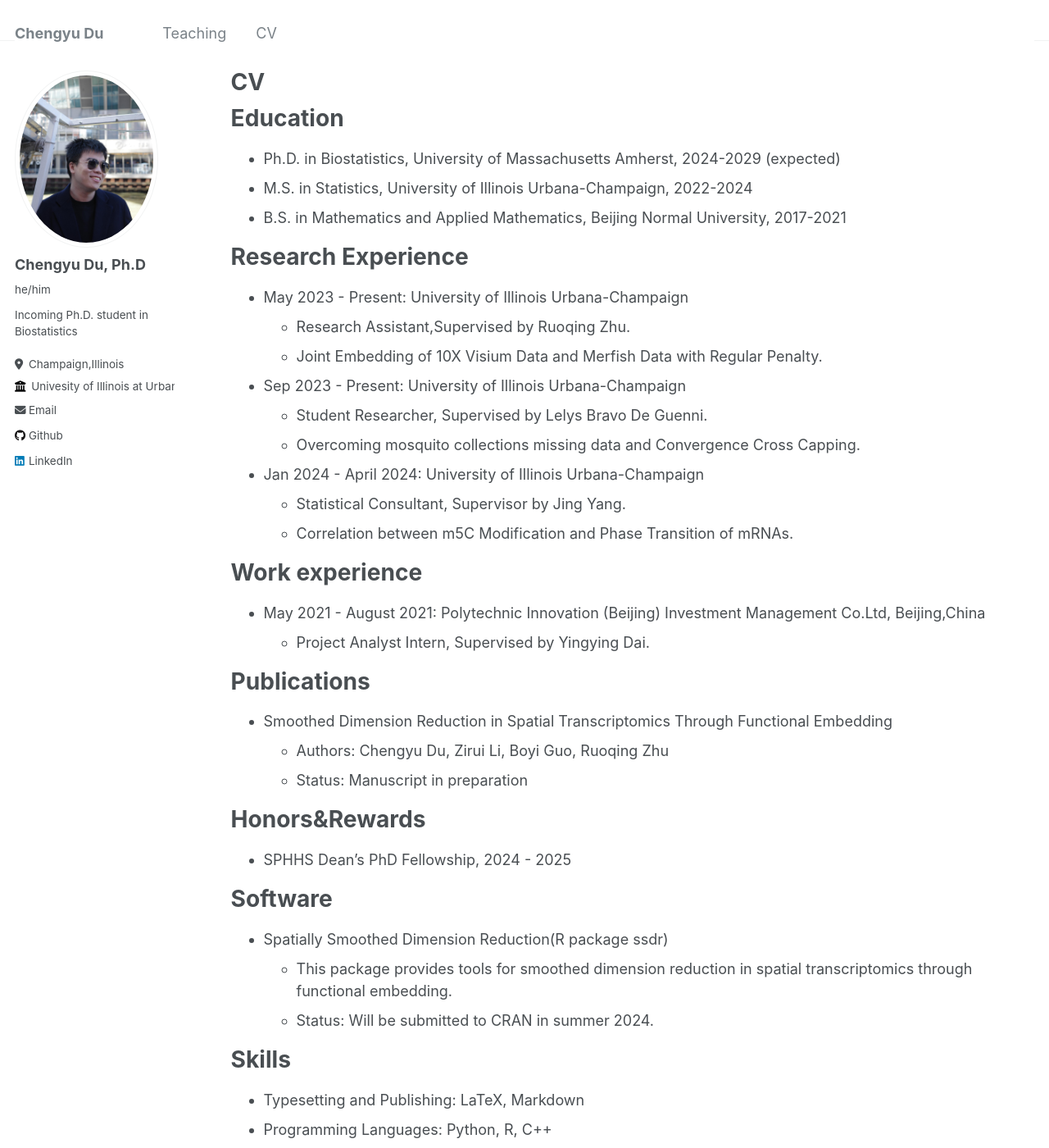
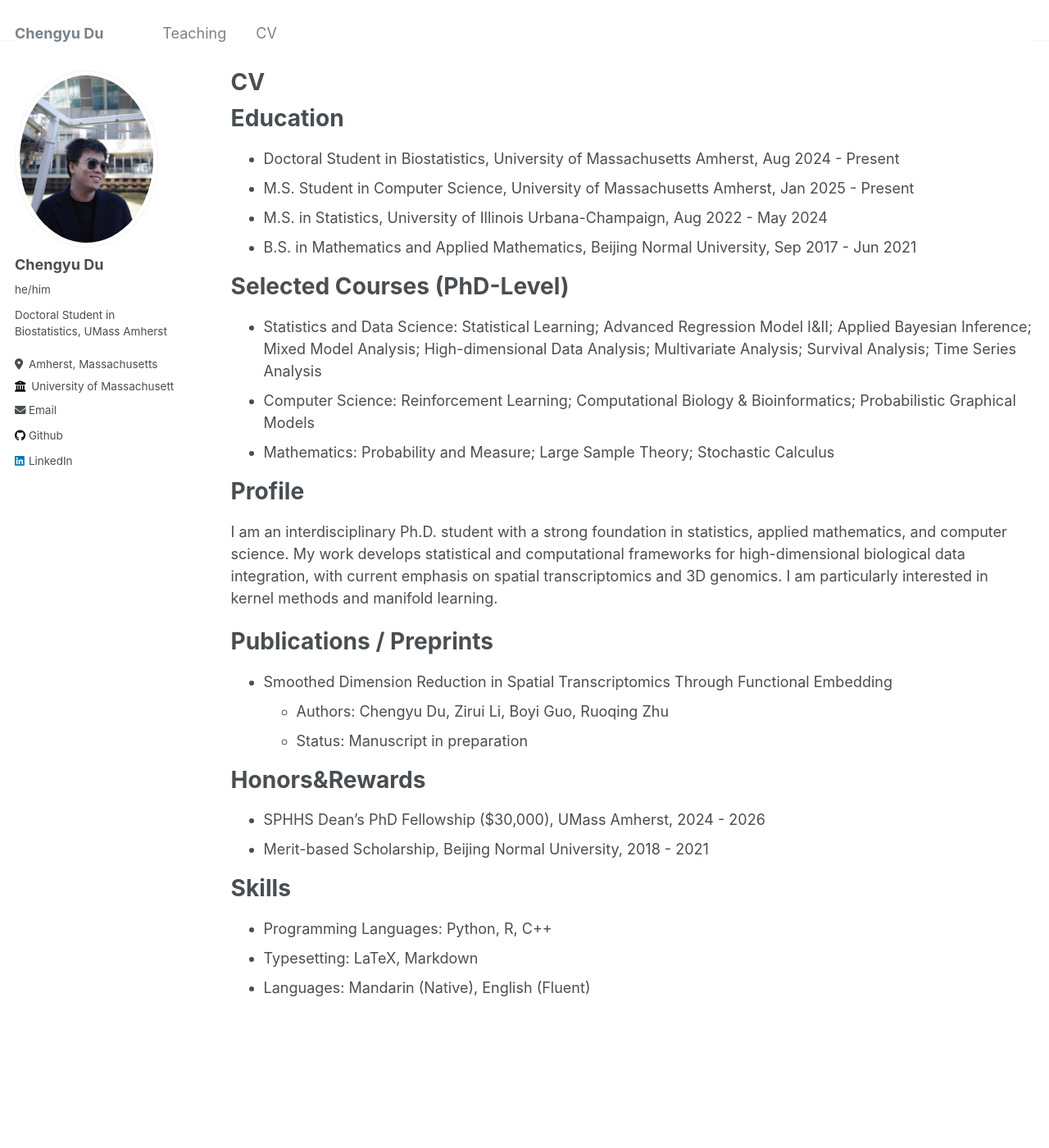
Before and after one commit to ChengyuRicardoDu/ChengyuRicardoDu.github.io, a Jekyll site: the page built from _pages/cv.md, in a window 1280 px wide and 1400 px high. Shown: the whole window at 82% size. Built offline with Jekyll 4.4.1, drawn with Linux system fonts in a browser that asks for light colours; some of the changed text lies outside the part shown.

Commit message:
Update homepage and CV content from latest resume

```diff
--- a/_config.yml
+++ b/_config.yml
@@ -11,7 +11,7 @@ locale                   : "en-US"
 title                    : "Chengyu Du"
 title_separator          : "-"
 name                     : &name "Chengyu Du"
-description              : &description "Ph.D. student in Biostatistics"
+description              : &description "Doctoral Student in Biostatistics at UMass Amherst"
 url                      : https://chengyuricardodu.github.io
 baseurl                  : "" # the subpath of your site, e.g. "/blog"
 repository               : "ChengyuRicardoDu/ChengyuRicardoDu.github.io"
@@ -22,13 +22,13 @@ repository               : "ChengyuRicardoDu/ChengyuRicardoDu.github.io"
 author:
   # Biographic information
   avatar           : "profile.jpg"
-  name             : "Chengyu Du, Ph.D"
+  name             : "Chengyu Du"
   pronouns         : "he/him"
-  bio              : "Incoming Ph.D. student in Biostatistics"
-  location         : "Champaign,Illinois"
-  employer         : "Univesity of Illinois at Urbana-Champaign"
+  bio              : "Doctoral Student in Biostatistics, UMass Amherst"
+  location         : "Amherst, Massachusetts"
+  employer         : "University of Massachusetts Amherst"
   uri              : # URL
-  email            : "cd29@illinois.edu"
+  email            : "chengyudu@umass.edu"
 
   # Academic websites
   arxiv            : # URL - Update with the correct link to your profile
--- a/_pages/cv.md
+++ b/_pages/cv.md
@@ -11,31 +11,22 @@ redirect_from:
 
 Education
 ======
-* Ph.D. in Biostatistics, University of Massachusetts Amherst, 2024-2029 (expected)
-* M.S. in Statistics, University of Illinois Urbana-Champaign, 2022-2024
-* B.S. in Mathematics and Applied Mathematics, Beijing Normal University, 2017-2021
+* Doctoral Student in Biostatistics, University of Massachusetts Amherst, Aug 2024 - Present
+* M.S. Student in Computer Science, University of Massachusetts Amherst, Jan 2025 - Present
+* M.S. in Statistics, University of Illinois Urbana-Champaign, Aug 2022 - May 2024
+* B.S. in Mathematics and Applied Mathematics, Beijing Normal University, Sep 2017 - Jun 2021
 
-Research Experience
+Selected Courses (PhD-Level)
 ======
-* May 2023 - Present: University of Illinois Urbana-Champaign
-  * Research Assistant,Supervised by Ruoqing Zhu.
-  * Joint Embedding of 10X Visium Data and Merfish Data with Regular Penalty.
+* Statistics and Data Science: Statistical Learning; Advanced Regression Model I&II; Applied Bayesian Inference; Mixed Model Analysis; High-dimensional Data Analysis; Multivariate Analysis; Survival Analysis; Time Series Analysis
+* Computer Science: Reinforcement Learning; Computational Biology & Bioinformatics; Probabilistic Graphical Models
+* Mathematics: Probability and Measure; Large Sample Theory; Stochastic Calculus
 
-* Sep 2023 - Present: University of Illinois Urbana-Champaign
-  * Student Researcher, Supervised by Lelys Bravo De Guenni.
-  * Overcoming mosquito collections missing data and Convergence Cross Capping.
+Profile
+======
+I am an interdisciplinary Ph.D. student with a strong foundation in statistics, applied mathematics, and computer science. My work develops statistical and computational frameworks for high-dimensional biological data integration, with current emphasis on spatial transcriptomics and 3D genomics. I am particularly interested in kernel methods and manifold learning.
 
-* Jan 2024 - April 2024: University of Illinois Urbana-Champaign
-  * Statistical Consultant, Supervisor by Jing Yang.
-  * Correlation between m5C Modification and Phase Transition of mRNAs.
-
-Work experience
-======
-* May 2021 - August 2021: Polytechnic Innovation (Beijing) Investment Management Co.Ltd, Beijing,China
-  * Project Analyst Intern, Supervised by Yingying Dai.
-
-
-Publications
+Publications / Preprints
 ======
 * Smoothed Dimension Reduction in Spatial Transcriptomics Through Functional Embedding
   * Authors: Chengyu Du, Zirui Li, Boyi Guo, Ruoqing Zhu
@@ -43,18 +34,12 @@ Publications
 
 Honors&Rewards
 ======
-* SPHHS Dean’s PhD Fellowship, 2024 - 2025
-
-Software
-======
-
-* Spatially Smoothed Dimension Reduction(R package ssdr)
-  * This package provides tools for smoothed dimension reduction in spatial transcriptomics through functional embedding.
-  * Status: Will be submitted to CRAN in summer 2024.
+* SPHHS Dean's PhD Fellowship ($30,000), UMass Amherst, 2024 - 2026
+* Merit-based Scholarship, Beijing Normal University, 2018 - 2021
 
 
 Skills
 ======
-* Typesetting and Publishing: LaTeX, Markdown
 * Programming Languages: Python, R, C++
-* Languages: Mandarin(Native), English(Fluent)
+* Typesetting: LaTeX, Markdown
+* Languages: Mandarin (Native), English (Fluent)
```
Also changed, not shown: _pages/about.md (+19 -9 lines).
